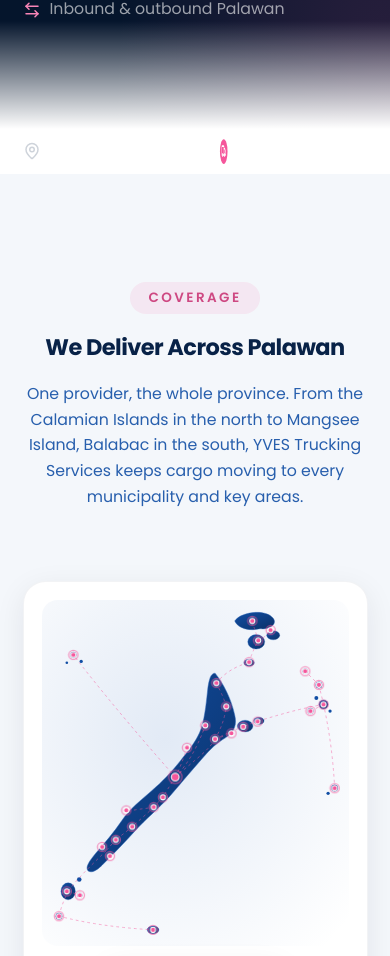
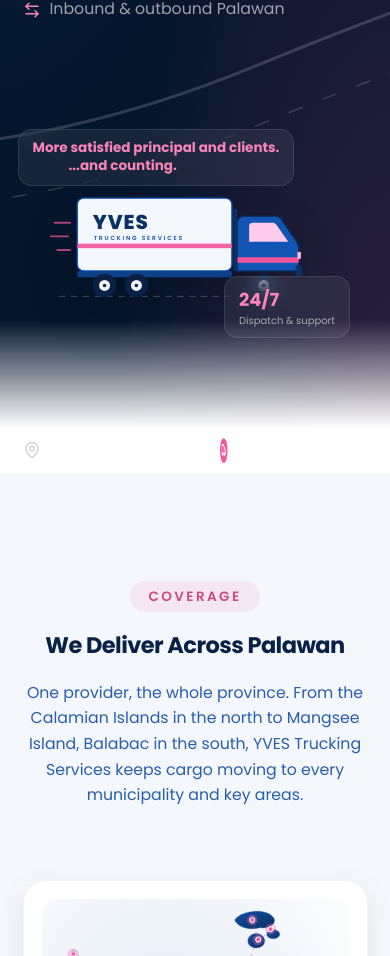
Before and after one commit to Heisuyasu/YTS-Website, a Next.js app: page / in a window 390 px wide. Shown: the part 777-1733 px from the top of the page. Built offline with nearby package versions, Linux system fonts and the light colour scheme.

Commit message:
Fixing hero

```diff
--- a/components/home/Hero.tsx
+++ b/components/home/Hero.tsx
@@ -189,25 +189,25 @@
           animate={{ opacity: 1, x: 0 }}
           transition={{ delay: 0.35, duration: 0.9, ease: [0.21, 0.6, 0.35, 1] }}
           style={reduce ? undefined : { y: parallaxY }}
-          className="relative hidden lg:block"
+          className="relative mx-auto mt-16 w-full max-w-sm px-6 sm:max-w-md lg:mx-0 lg:mt-0 lg:max-w-none lg:px-0"
           aria-hidden="true"
         >
           <div className="animate-float-y">
             <TruckIllustration />
           </div>
           {/* Floating badge cards */}
-          <div className="absolute -left-6 -top-8 rounded-2xl border border-white/10 bg-white/[0.07] px-5 py-4 backdrop-blur-md">
-            <p className="font-display text-lg font-bold leading-snug text-accent-400">
+          <div className="absolute -left-1 -top-6 rounded-xl border border-white/10 bg-white/[0.07] px-3 py-2 backdrop-blur-md sm:-left-2 lg:-left-6 lg:-top-8 lg:rounded-2xl lg:px-5 lg:py-4">
+            <p className="font-display text-xs font-bold leading-snug text-accent-400 sm:text-sm lg:text-lg">
               More satisfied principal and clients.
               <br />
-              <span className="block pl-16 sm:pl-24">...and counting.</span>
+              <span className="block pl-8 sm:pl-12 lg:pl-16 xl:pl-24">...and counting.</span>
             </p>
           </div>
-          <div className="absolute -bottom-4 right-2 rounded-2xl border border-white/10 bg-white/[0.07] px-5 py-4 backdrop-blur-md">
-            <p className="font-display text-lg font-bold text-accent-400">
+          <div className="absolute -bottom-4 right-4 rounded-xl border border-white/10 bg-white/[0.07] px-3 py-2 backdrop-blur-md sm:right-6 lg:right-2 lg:rounded-2xl lg:px-5 lg:py-4">
+            <p className="font-display text-base font-bold text-accent-400 lg:text-lg">
               24/7
             </p>
-            <p className="text-xs text-white/60">Dispatch & support</p>
+            <p className="text-[10px] text-white/60 lg:text-xs">Dispatch & support</p>
           </div>
         </motion.div>
       </div>
```
